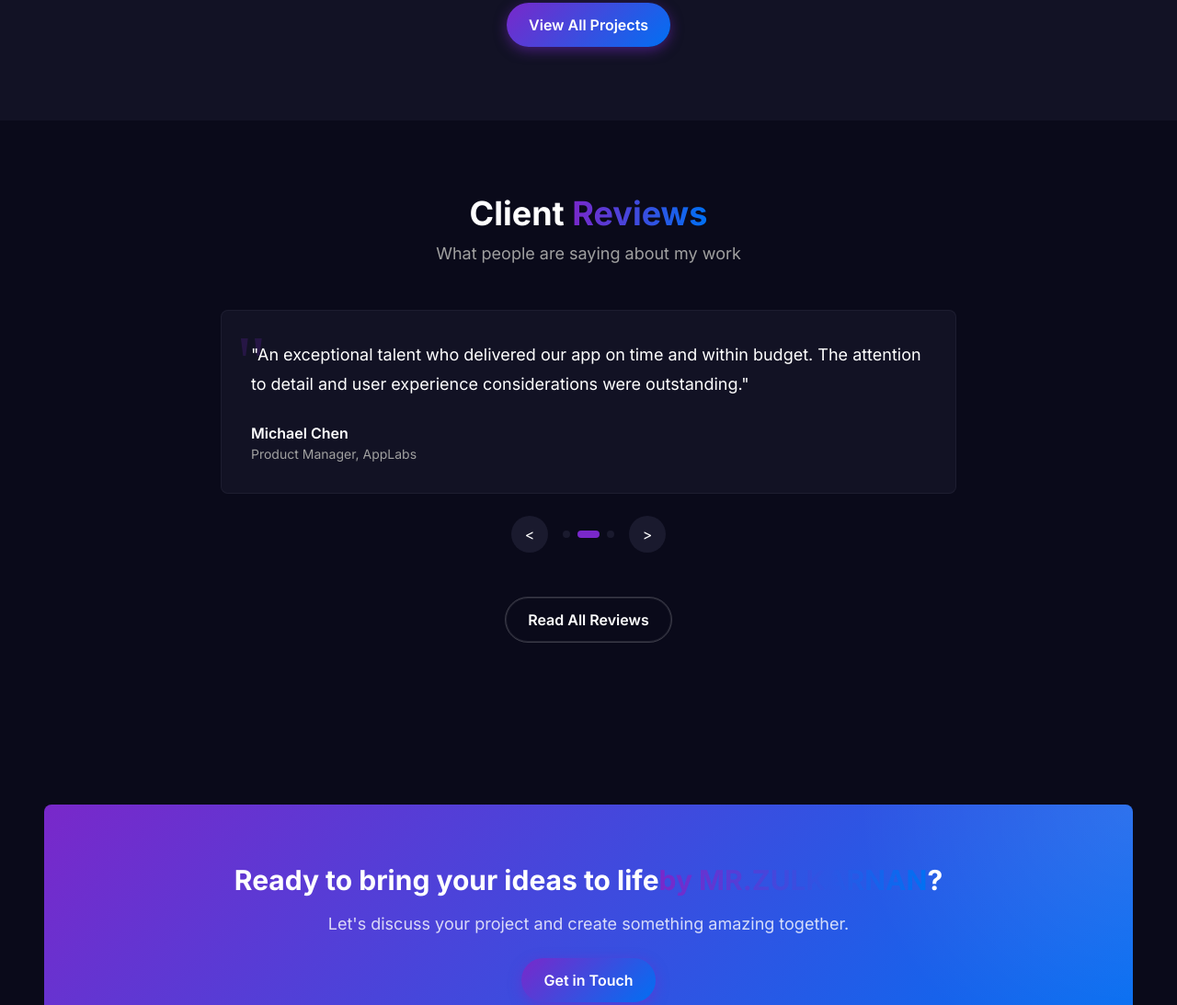
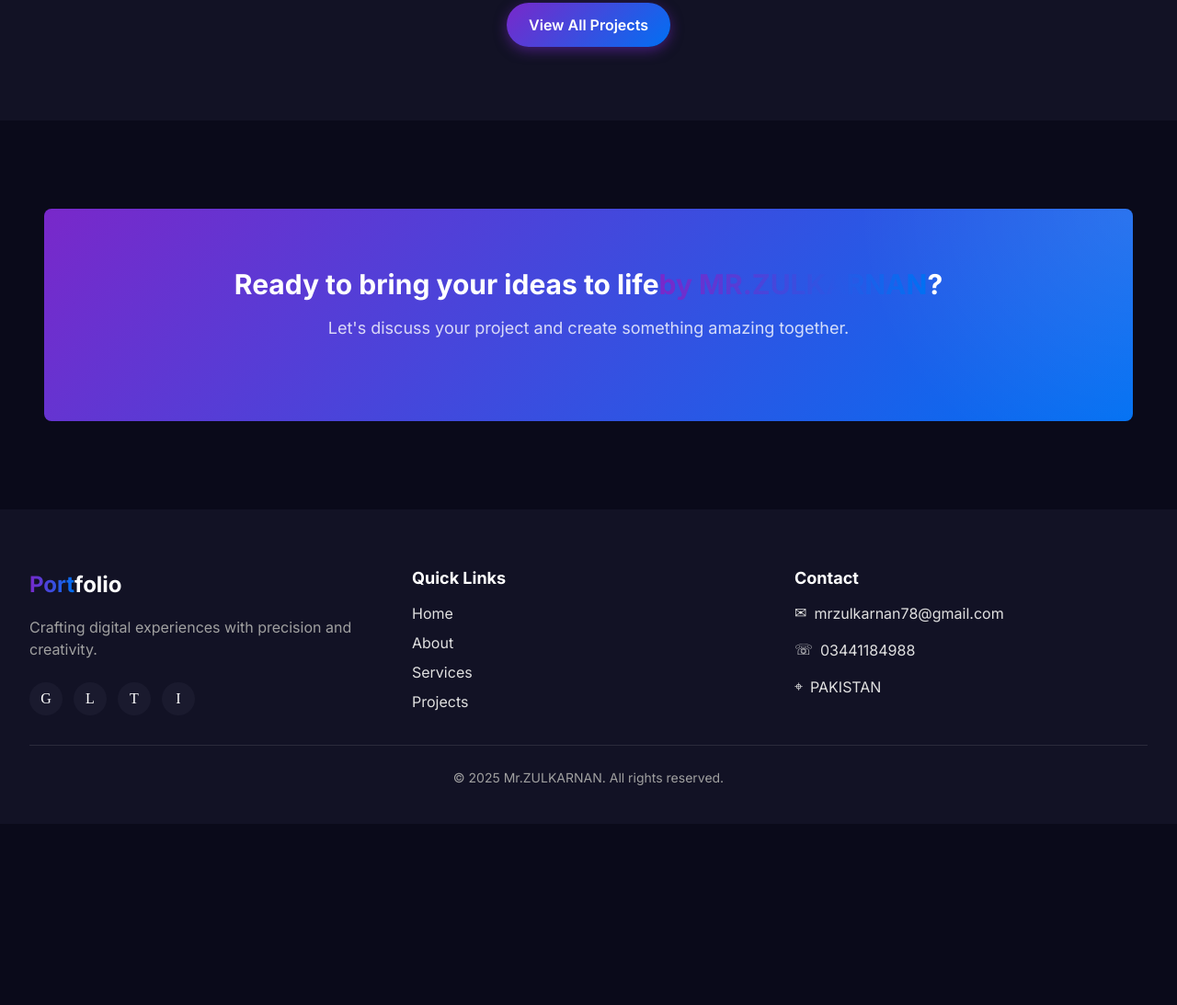
Before and after one commit to zulki316/developer, a website built with Vite: page index.html in a window 1280 px wide. Shown: the part 1633-2726 px from the top of the page at 92% size. After the commit the page ends 2529 px from the top, so only its background shows below. Built offline with nearby package versions, Linux system fonts and the light colour scheme.

Commit message:
Update index.html

```diff
--- a/index.html
+++ b/index.html
@@ -154,72 +154,14 @@
       </div>
     </section>
 
-    <section class="testimonials">
-      <div class="container">
-        <div class="section-header">
-          <h2>Client <span class="highlight">Reviews</span></h2>
-          <p>What people are saying about my work</p>
-        </div>
-        <div class="testimonial-slider">
-          <div class="testimonial-slide active">
-            <div class="testimonial-content">
-              <div class="quote">"Working with this developer was a game-changer for our business. The website exceeded our expectations and has significantly increased our online presence."</div>
-              <div class="client">
-                <div class="client-info">
-                  <div class="client-name">Sarah Johnson</div>
-                  <div class="client-position">CEO, TechStart</div>
-                </div>
-              </div>
-            </div>
-          </div>
-          <div class="testimonial-slide">
-            <div class="testimonial-content">
-              <div class="quote">"An exceptional talent who delivered our app on time and within budget. The attention to detail and user experience considerations were outstanding."</div>
-              <div class="client">
-                <div class="client-info">
-                  <div class="client-name">Michael Chen</div>
-                  <div class="client-position">Product Manager, AppLabs</div>
-                </div>
-              </div>
-            </div>
-          </div>
-          <div class="testimonial-slide">
-            <div class="testimonial-content">
-              <div class="quote">"The redesign of our brand identity was brilliant. We've received countless compliments on our new look and feel. Highly recommended!"</div>
-              <div class="client">
-                <div class="client-info">
-                  <div class="client-name">Emily Rodriguez</div>
-                  <div class="client-position">Marketing Director, CreativeHub</div>
-                </div>
-              </div>
-            </div>
-          </div>
-          <div class="testimonial-controls">
-            <button class="prev-testimonial" aria-label="Previous testimonial">
-              <span>&lt;</span>
-            </button>
-            <div class="testimonial-dots">
-              <span class="dot active"></span>
-              <span class="dot"></span>
-              <span class="dot"></span>
-            </div>
-            <button class="next-testimonial" aria-label="Next testimonial">
-              <span>&gt;</span>
-            </button>
-          </div>
-        </div>
-        <div class="section-cta">
-          <a href="reviews.html" class="btn btn-outline">Read All Reviews</a>
-        </div>
-      </div>
-    </section>
+
 
     <section class="cta-section">
       <div class="container">
         <div class="cta-content">
           <h2>Ready to bring your ideas to life<span class="highlight">by MR.ZULKARNAN</span>?</h2>
           <p>Let's discuss your project and create something amazing together.</p>
-          <a href="contact.html" class="btn btn-primary">Get in Touch</a>
+
         </div>
       </div>
     </section>
@@ -247,8 +189,7 @@
             <li><a href="about.html">About</a></li>
             <li><a href="services.html">Services</a></li>
             <li><a href="projects.html">Projects</a></li>
-            <li><a href="reviews.html">Reviews</a></li>
-            <li><a href="contact.html">Contact</a></li>
+
           </ul>
         </div>
         <div class="footer-col">
```
